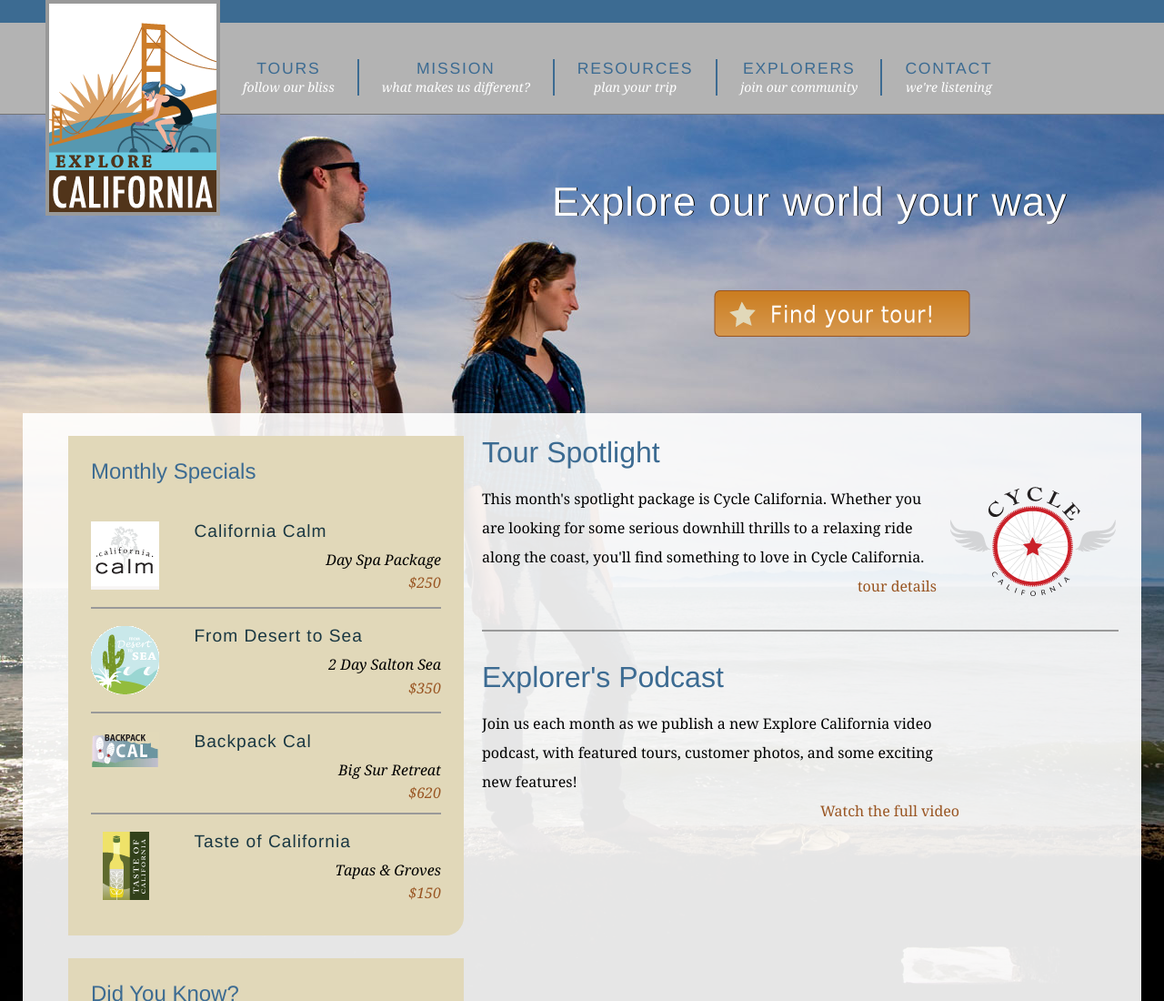
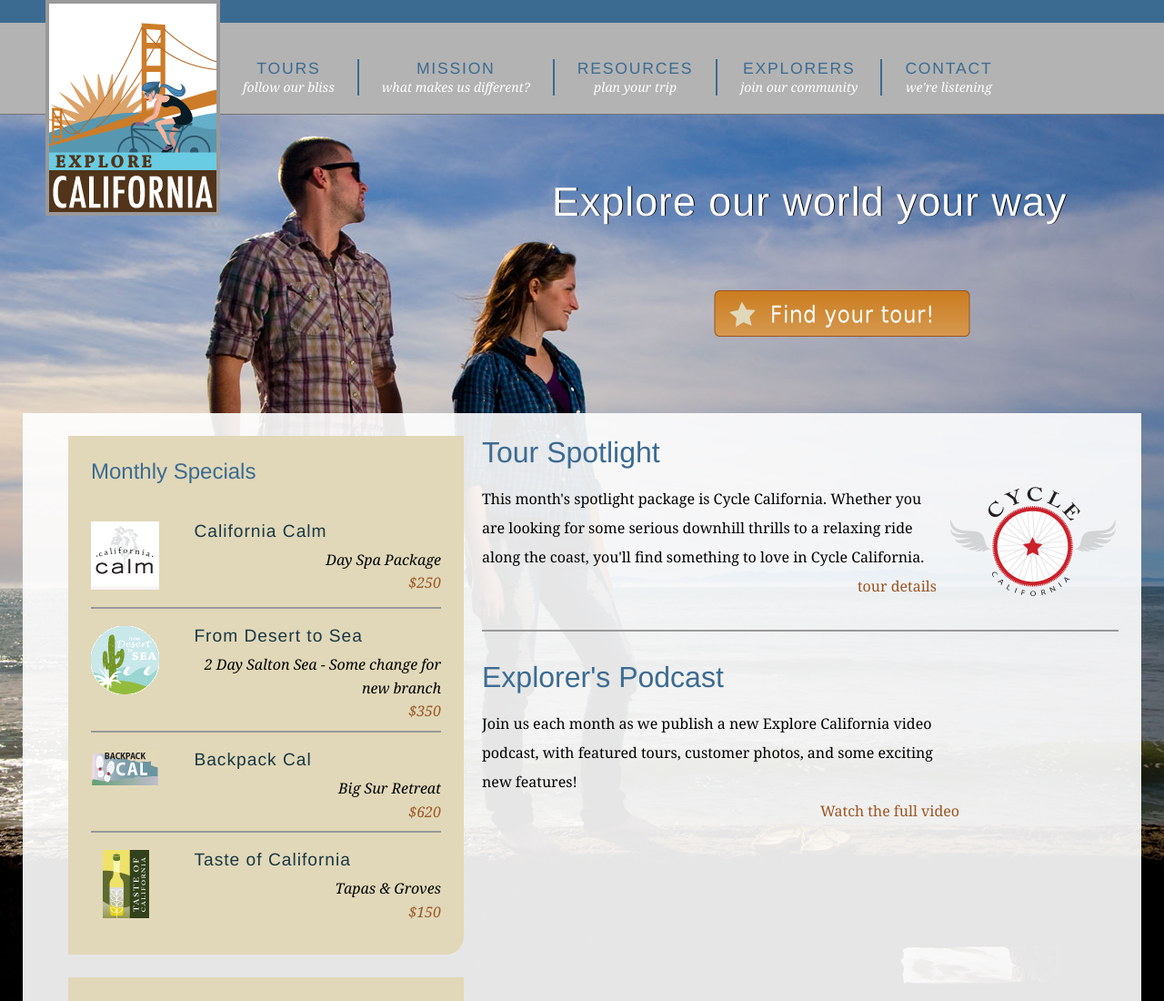
Before and after one commit to gradjaninns/explore_california, a plain HTML site: page index.html in a window 1280 px wide. Shown: the top 1100 px of the page at 91% size. Drawn offline with Linux system fonts and the light colour scheme.

```diff
--- a/index.html
+++ b/index.html
@@ -77,7 +77,7 @@
             <p>Day Spa Package <br />
               <a href="tours/tour_detail_cycle.html">$250</a></p>
             <h2><img src="assets/images/desert_bug.gif" alt="From desert to sea" width="75" height="75" />From Desert to Sea</h2>
-            <p>2 Day Salton Sea <br />
+            <p>2 Day Salton Sea - Some change for new branch<br />
               <a href="tours/tour_detail_cycle.html">$350</a></p>
             <h2><img src="assets/images/backpack_bug.gif" alt="Backpack Cal" width="75" height="41" />Backpack Cal</h2>
             <p>Big Sur Retreat <br />
```
